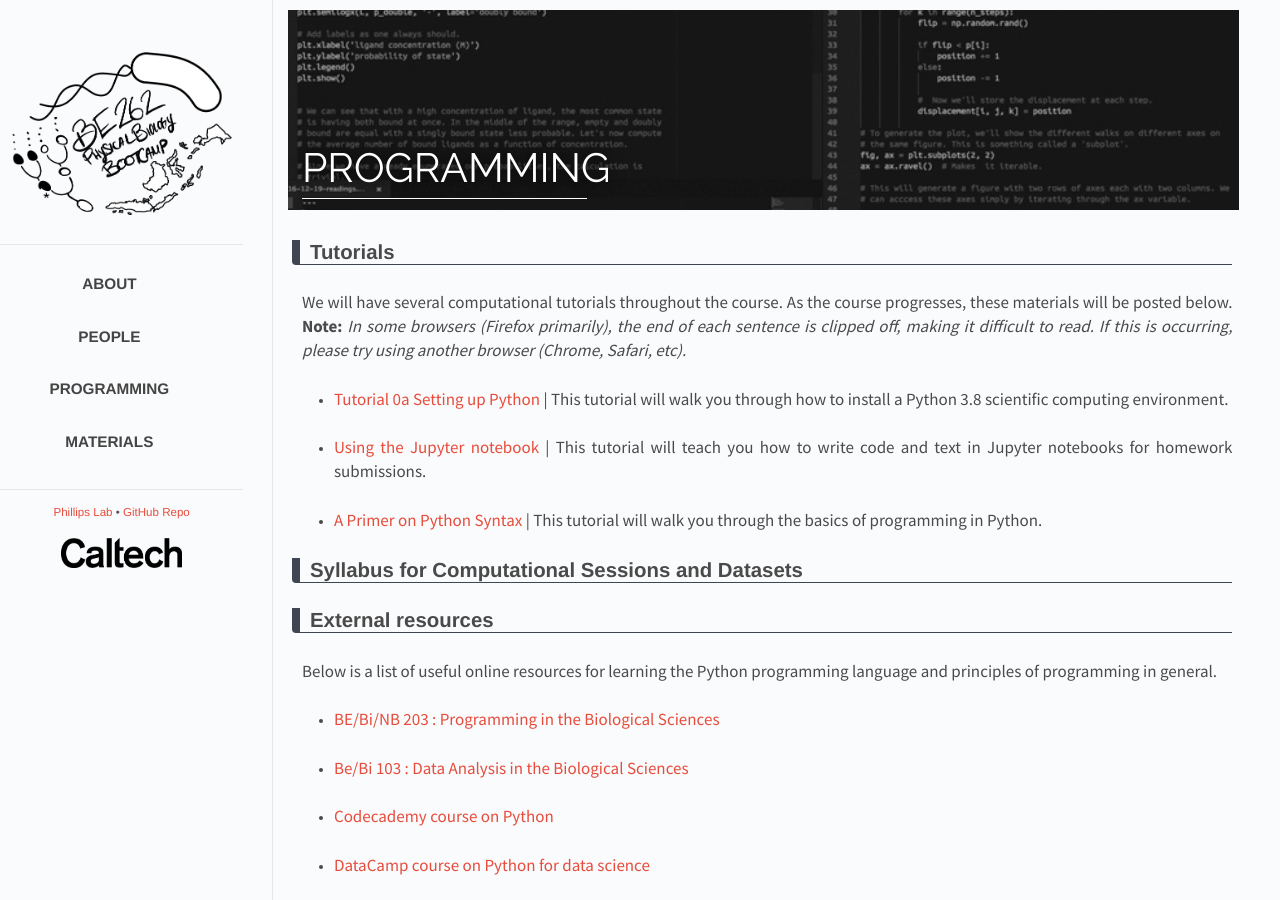
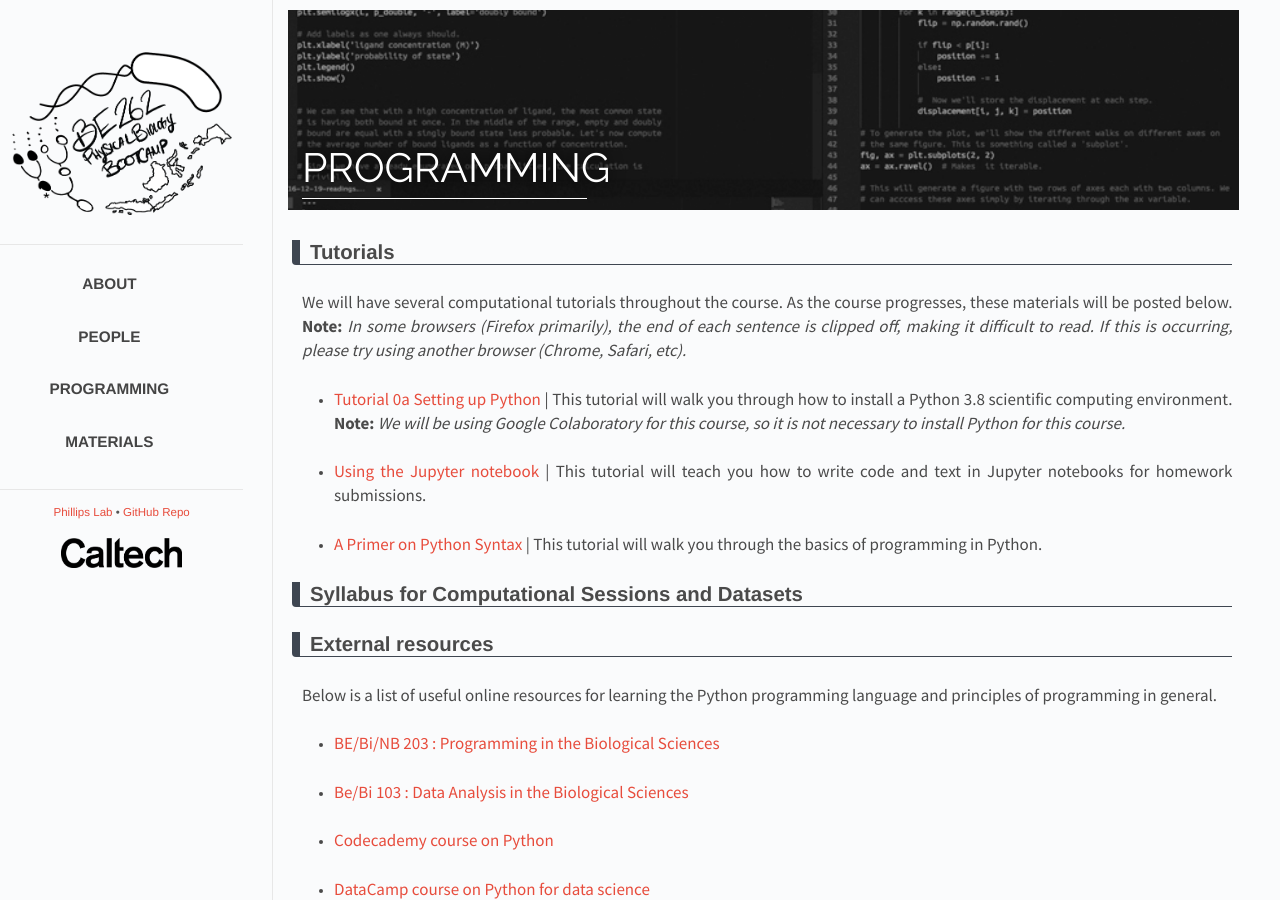
Before and after one commit to RPGroup-PBoC/pboc22_heidelberg, a Jekyll site: the page built from _posts/2022-01-29-code.md, in a window 1280 px wide. Built offline with Jekyll 4.4.1, drawn with Linux system fonts in a browser that asks for light colours.

Commit message:
updated tutorials section

```diff
--- a/_posts/2022-01-29-code.md
+++ b/_posts/2022-01-29-code.md
@@ -19,7 +19,8 @@ it difficult to read. If this is occurring, please try using another browser
   Tutorial 0a Setting up Python
   </a> <span style="font-size: 17px">
   \| This tutorial will walk
-  you through how to install a Python 3.8 scientific computing environment.
+  you through how to install a Python 3.8 scientific computing environment. **Note:** *We will be using Google Colaboratory
+  for this course, so it is not necessary to install Python for this course.*
   </span>
 
 * <a href="{{site.baseurl}}/code/t0b_jupyter_notebooks.html" target="_blank" style="font-size: 17px">
```
